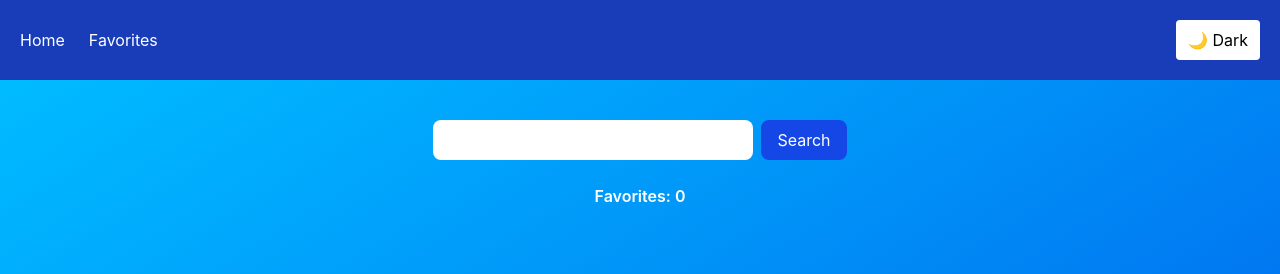
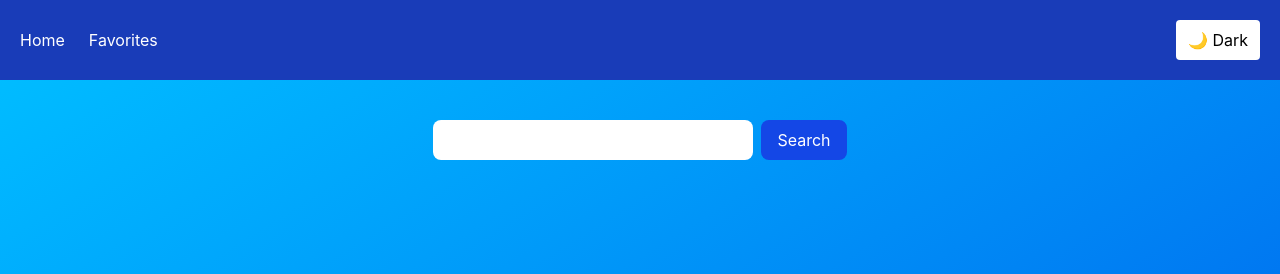
Before and after one commit to VTheGreek/WeatherApp, a React (Vite) app in the folder weather-widget/: page / in a window 1280 px wide. Shown: the top 274 px of the page. Built offline with nearby package versions, Linux system fonts and the light colour scheme; no server answers.

Commit message:
Finished

```diff
--- a/weather-widget/src/pages/Home.jsx
+++ b/weather-widget/src/pages/Home.jsx
@@ -76,9 +76,6 @@ function Home() {
         addToFavorites={() => addToFavorites(weather)}
         />}
 
-        <p className="text-white font-semibold">
-        Favorites: {favorites.length}
-        </p>
 
         </div>
     )
```
Also changed, not shown: weather-widget/src/components/FavoriteCard.jsx (deleted), weather-widget/src/components/ThemeToggle.jsx (deleted).
